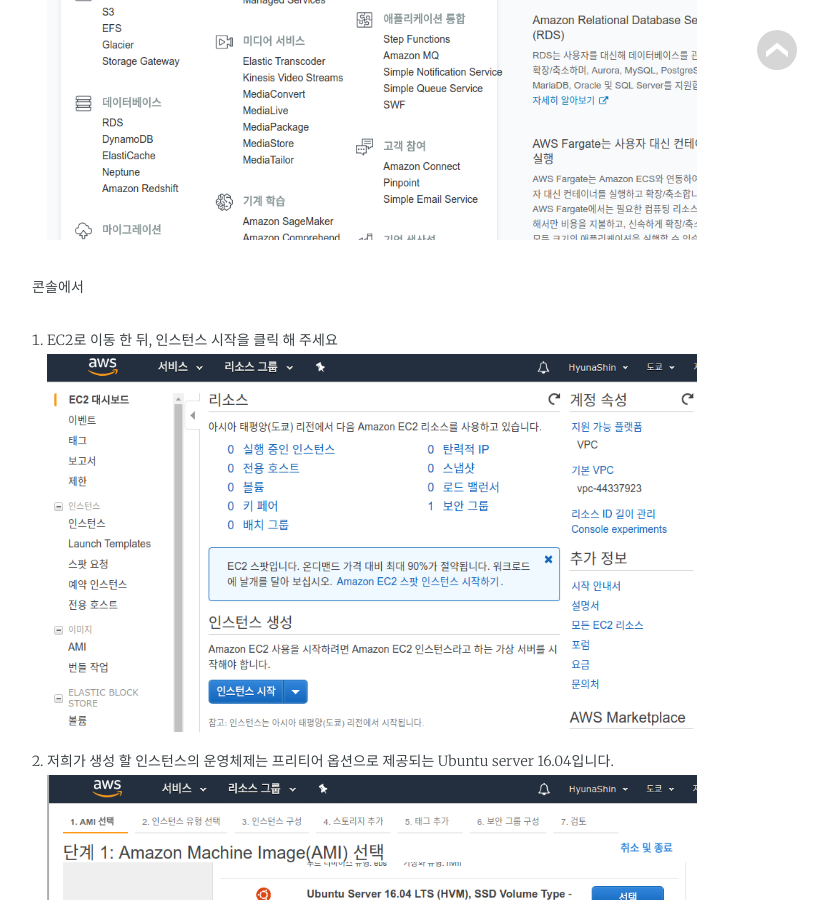
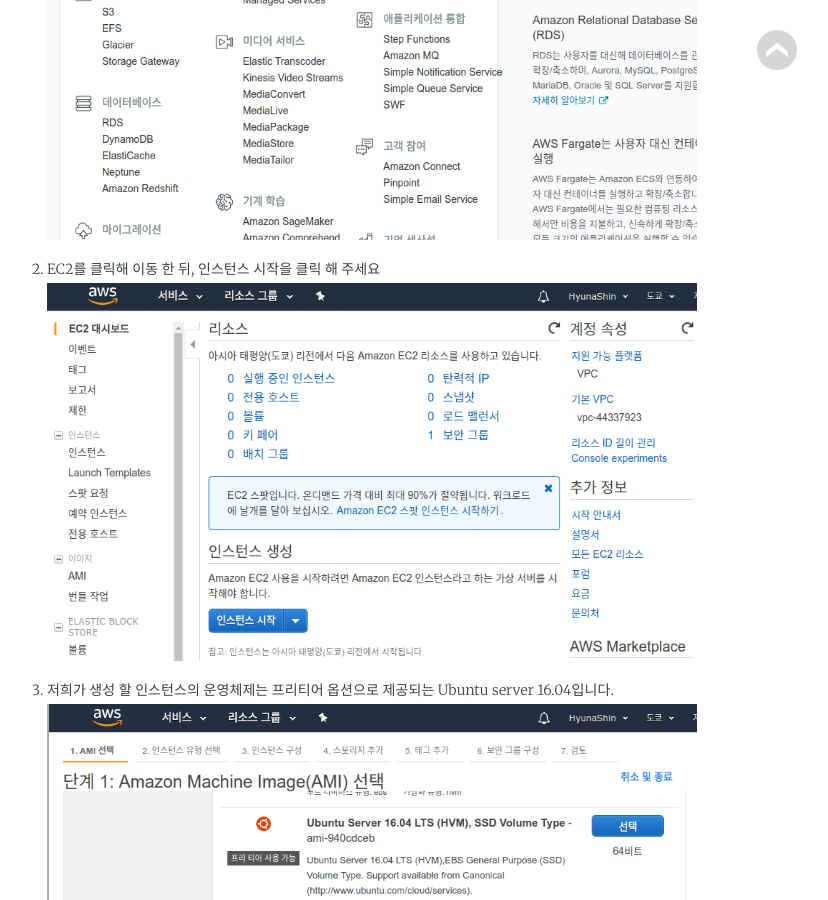
Before and after one commit to TeamLab/jekyllDecent, a Jekyll site: the page built from _posts/2018-07-30-카카오톡_챗봇_만들기_with_python_flask_aws.md, in a window 1280 px wide and 900 px high, scrolled down 1553 px. Shown: the whole window, without its empty margins (283-1111 px from the left). Built offline with Jekyll 4.4.1, drawn with Linux system fonts in a browser that asks for light colours; some web fonts are replaced.

Commit message:
Update 2018-07-30-카카오톡_챗봇_만들기_with_python_flask_aws.md

```diff
--- a/_posts/2018-07-30-카카오톡_챗봇_만들기_with_python_flask_aws.md
+++ b/_posts/2018-07-30-카카오톡_챗봇_만들기_with_python_flask_aws.md
@@ -32,9 +32,8 @@ AWS가 처음이신 분들은 Amazon Web Service Korea 에서 제공하는 영
 
     <img src="{{ "/media/img/chatbot_blogging/1.aws_console.png" | absolute_url }}">
 
- 콘솔에서
 
-2. EC2로 이동 한 뒤, 인스턴스 시작을 클릭 해 주세요
+2. EC2를 클릭해 이동 한 뒤, 인스턴스 시작을 클릭 해 주세요
 
     <img src="{{ "/media/img/chatbot_blogging/2.EC2.png" | absolute_url }}">
 
```
